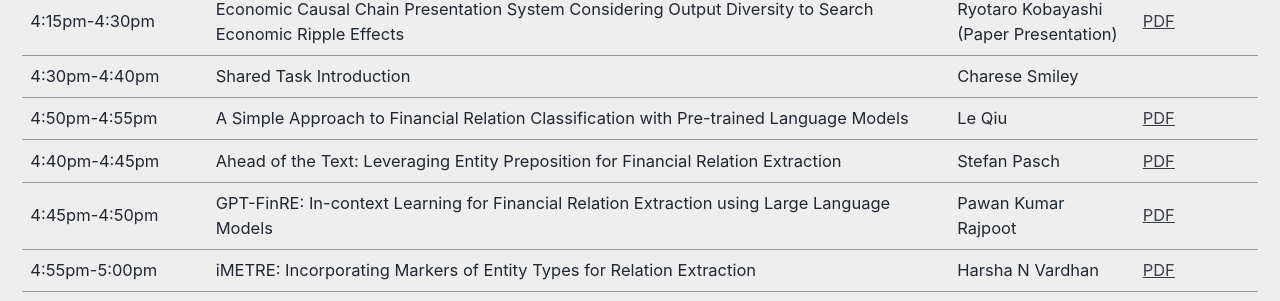
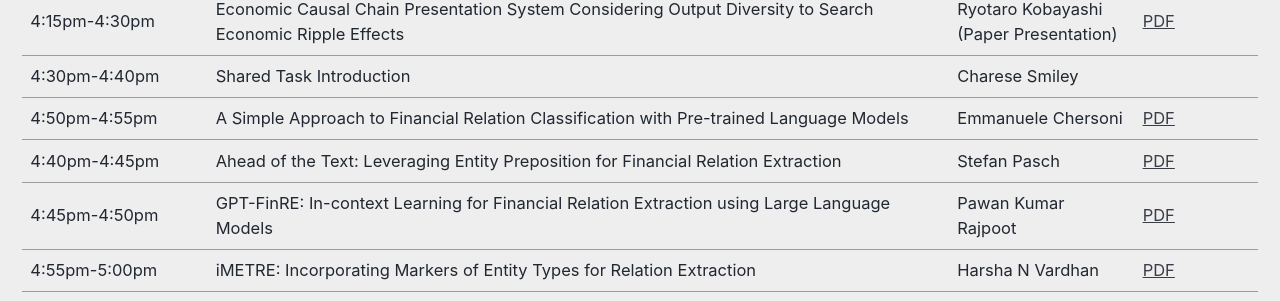
Before and after one commit to kdf-workshop/kdf23, a Jekyll site: the page built from _pages/schedule.md, in a window 1280 px wide. Shown: the part 1349-1650 px from the top of the page. Built offline with Jekyll 4.4.1, drawn with Linux system fonts in a browser that asks for light colours; cached includes are drawn as plain includes.

Commit message:
Update schedule.md

```diff
--- a/_pages/schedule.md
+++ b/_pages/schedule.md
@@ -88,7 +88,7 @@ excerpt: "<br/>Schedule<br/>"
     <tr>
         <td markdown="span">4:50pm-4:55pm</td>
         <td markdown="span">A Simple Approach to Financial Relation Classification with Pre-trained Language Models</td>
-        <td markdown="span">Le Qiu<br/></td>
+        <td markdown="span">Emmanuele Chersoni<br/></td>
         <td markdown="span">[PDF](/kdf23/assets/images/kdf_s3.pdf)</td>
     </tr>
     <tr>
```
